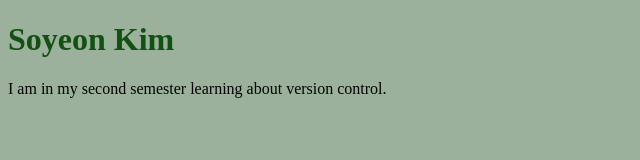
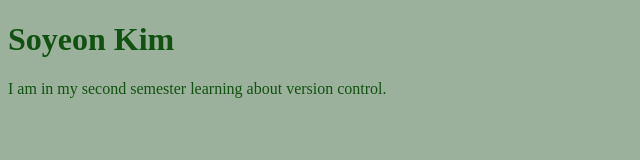
Before and after one commit to xitohshi/cprg218-new-repo-desktop, a plain HTML site: page index.html in a window 1280 px wide. Shown: the whole page, without its empty margins (0-640 px from the left). Drawn offline with Linux system fonts and the light colour scheme.

Commit message:
Update styles.css
Added colour to the paragraph element.

```diff
--- a/styles.css
+++ b/styles.css
@@ -4,3 +4,6 @@ body{
 h1{
     color:rgb(17, 81, 17);
 }
+p{
+    color:rgb(17, 81, 17)
+}
```
